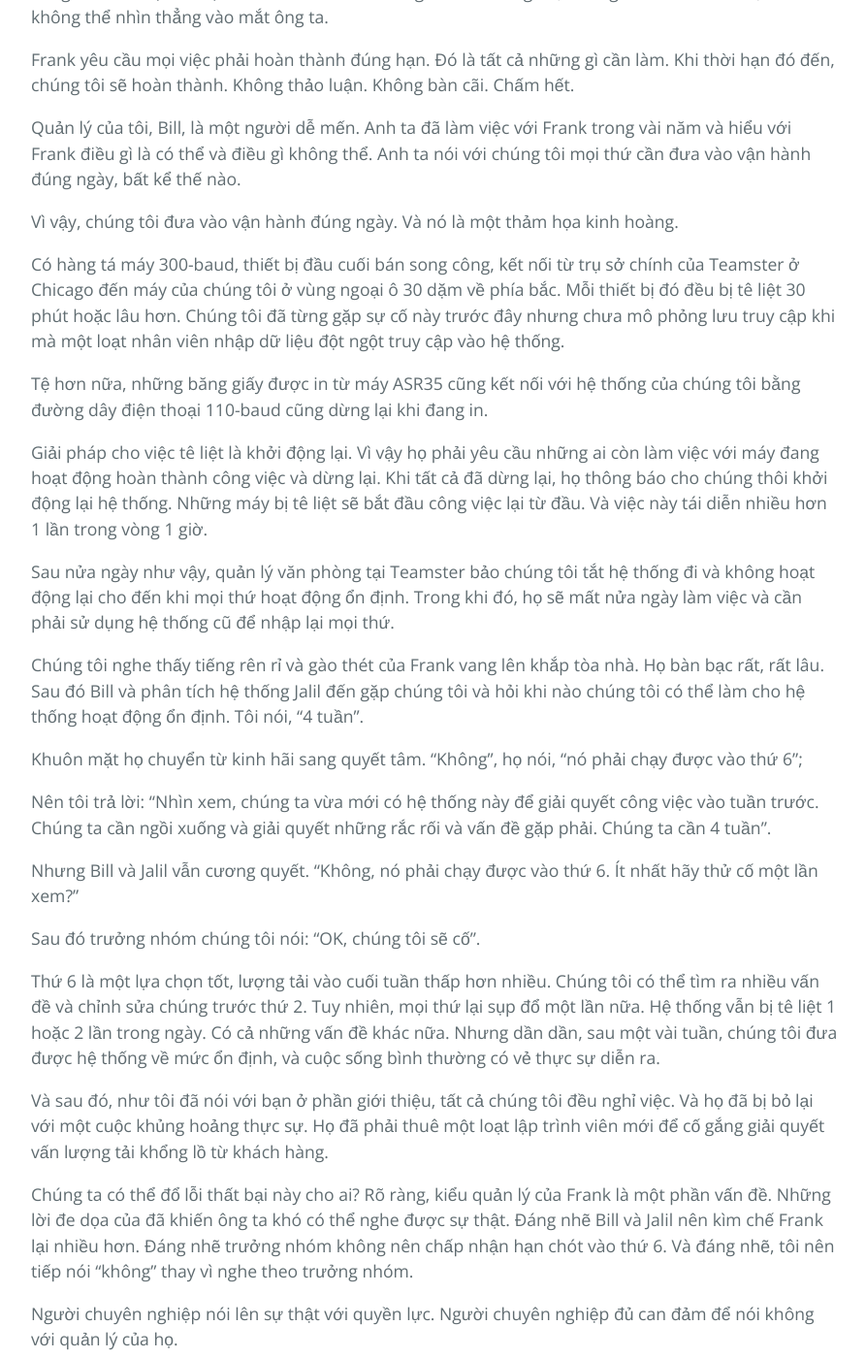
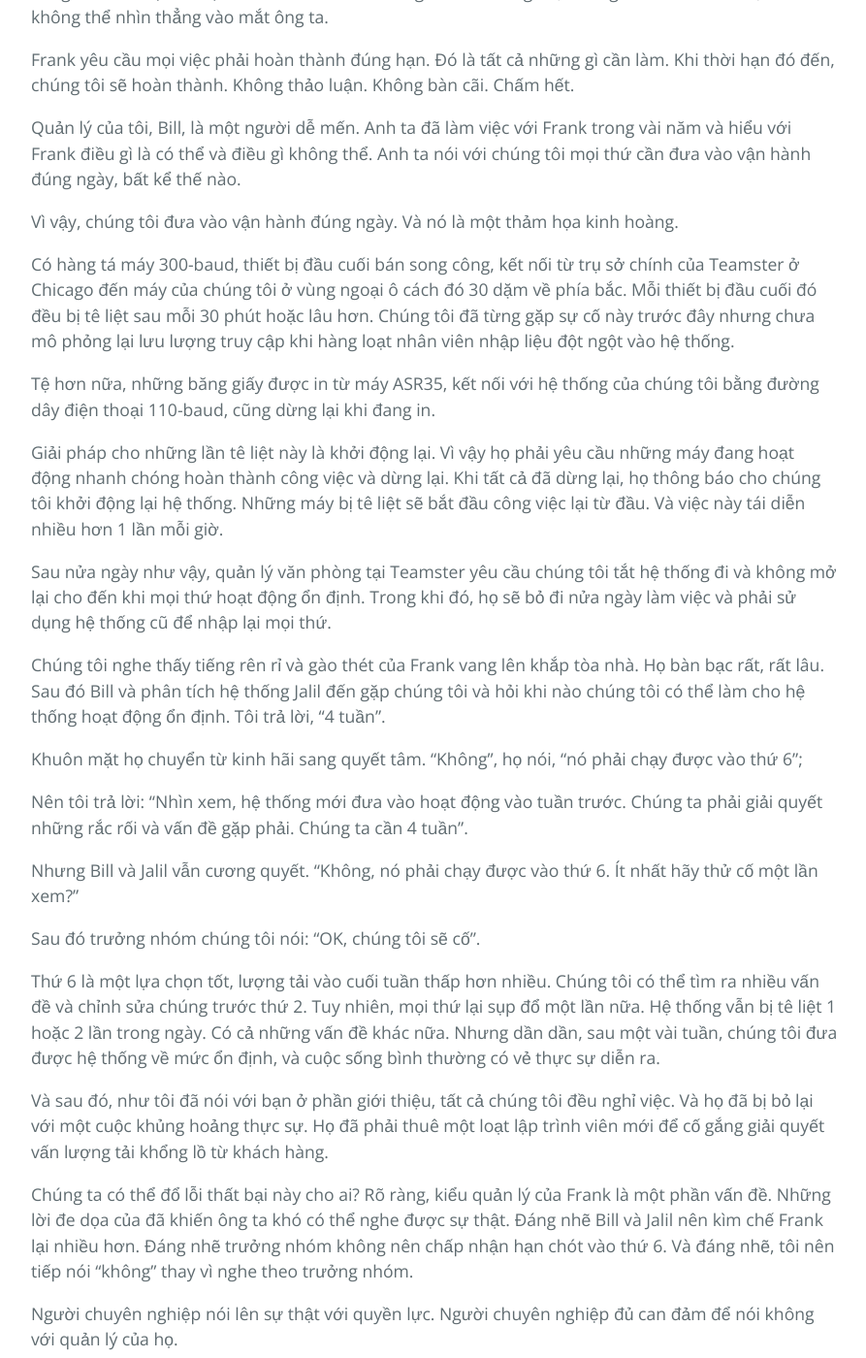
Before and after one commit to HaiBV/haibv.github.io, a Jekyll site: the page built from clean-coder/chapter-2-saying-no.md, in a window 1280 px wide and 1400 px high, scrolled down 1157 px. Shown: the whole window at 97% size, without its empty margins (192-1085 px from the left). Built offline with Jekyll 4.4.1, drawn with Linux system fonts in a browser that asks for light colours; our own code applies the rules of GitHub Pages for plain Markdown files.

Commit message:
Book - The Clean Coder - Correction - C2

```diff
--- a/clean-coder/chapter-2-saying-no.md
+++ b/clean-coder/chapter-2-saying-no.md
@@ -21,19 +21,19 @@
 
 Vì vậy, chúng tôi đưa vào vận hành đúng ngày. Và nó là một thảm họa kinh hoàng.
 
-Có hàng tá máy 300-baud, thiết bị đầu cuối bán song công, kết nối từ trụ sở chính của Teamster ở Chicago đến máy của chúng tôi ở vùng ngoại ô 30 dặm về phía bắc. Mỗi thiết bị đó đều bị tê liệt 30 phút hoặc lâu hơn. Chúng tôi đã từng gặp sự cố này trước đây nhưng chưa mô phỏng lưu truy cập khi mà một loạt nhân viên nhập dữ liệu đột ngột truy cập vào hệ thống.
+Có hàng tá máy 300-baud, thiết bị đầu cuối bán song công, kết nối từ trụ sở chính của Teamster ở Chicago đến máy của chúng tôi ở vùng ngoại ô cách đó 30 dặm về phía bắc. Mỗi thiết bị đầu cuối đó đều bị tê liệt sau mỗi 30 phút hoặc lâu hơn. Chúng tôi đã từng gặp sự cố này trước đây nhưng chưa mô phỏng lại lưu lượng truy cập khi hàng loạt nhân viên nhập liệu đột ngột vào hệ thống.
 
-Tệ hơn nữa, những băng giấy được in từ máy ASR35 cũng kết nối với hệ thống của chúng tôi bằng đường dây điện thoại 110-baud cũng dừng lại khi đang in.
+Tệ hơn nữa, những băng giấy được in từ máy ASR35, kết nối với hệ thống của chúng tôi bằng đường dây điện thoại 110-baud, cũng dừng lại khi đang in.
 
-Giải pháp cho việc tê liệt là khởi động lại. Vì vậy họ phải yêu cầu những ai còn làm việc với máy đang hoạt động hoàn thành công việc và dừng lại. Khi tất cả đã dừng lại, họ thông báo cho chúng thôi khởi động lại hệ thống. Những máy bị tê liệt sẽ bắt đầu công việc lại từ đầu. Và việc này tái diễn nhiều hơn 1 lần trong vòng 1 giờ.
+Giải pháp cho những lần tê liệt này là khởi động lại. Vì vậy họ phải yêu cầu những máy đang hoạt động nhanh chóng hoàn thành công việc và dừng lại. Khi tất cả đã dừng lại, họ thông báo cho chúng tôi khởi động lại hệ thống. Những máy bị tê liệt sẽ bắt đầu công việc lại từ đầu. Và việc này tái diễn nhiều hơn 1 lần mỗi giờ.
 
-Sau nửa ngày như vậy, quản lý văn phòng tại Teamster bảo chúng tôi tắt hệ thống đi và không hoạt động lại cho đến khi mọi thứ hoạt động ổn định. Trong khi đó, họ sẽ mất nửa ngày làm việc và cần phải sử dụng hệ thống cũ để nhập lại mọi thứ.
+Sau nửa ngày như vậy, quản lý văn phòng tại Teamster yêu cầu chúng tôi tắt hệ thống đi và không mở lại cho đến khi mọi thứ hoạt động ổn định. Trong khi đó, họ sẽ bỏ đi nửa ngày làm việc và phải sử dụng hệ thống cũ để nhập lại mọi thứ.
 
-Chúng tôi nghe thấy tiếng rên rỉ và gào thét của Frank vang lên khắp tòa nhà. Họ bàn bạc rất, rất lâu. Sau đó Bill và phân tích hệ thống Jalil đến gặp chúng tôi và hỏi khi nào chúng tôi có thể làm cho hệ thống hoạt động ổn định. Tôi nói, "4 tuần".
+Chúng tôi nghe thấy tiếng rên rỉ và gào thét của Frank vang lên khắp tòa nhà. Họ bàn bạc rất, rất lâu. Sau đó Bill và phân tích hệ thống Jalil đến gặp chúng tôi và hỏi khi nào chúng tôi có thể làm cho hệ thống hoạt động ổn định. Tôi trả lời, "4 tuần".
 
 Khuôn mặt họ chuyển từ kinh hãi sang quyết tâm. "Không", họ nói, "nó phải chạy được vào thứ 6";
 
-Nên tôi trả lời: "Nhìn xem, chúng ta vừa mới có hệ thống này để giải quyết công việc vào tuần trước. Chúng ta cần ngồi xuống và giải quyết những rắc rối và vấn đề gặp phải. Chúng ta cần 4 tuần".
+Nên tôi trả lời: "Nhìn xem, hệ thống mới đưa vào hoạt động vào tuần trước. Chúng ta phải giải quyết những rắc rối và vấn đề gặp phải. Chúng ta cần 4 tuần".
 
 Nhưng Bill và Jalil vẫn cương quyết. "Không, nó phải chạy được vào thứ 6. Ít nhất hãy thử cố một lần xem?"
 
```
Also changed, not shown: gists/algorithms/pagination.js (added, +50 -0 lines).
